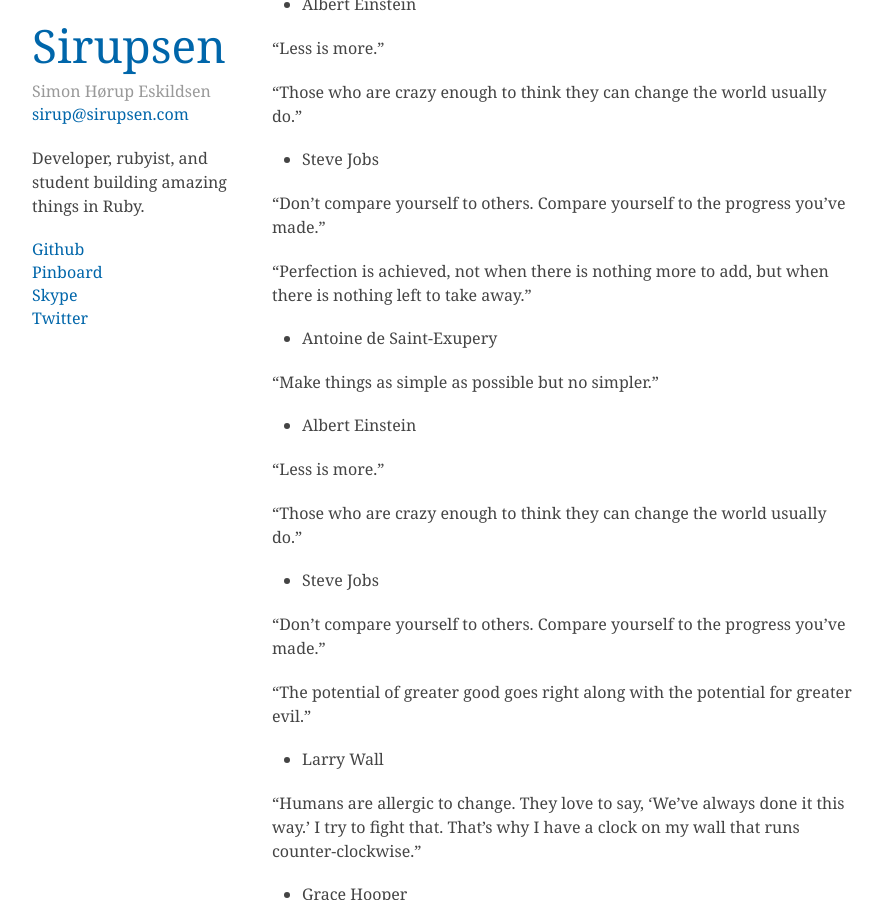
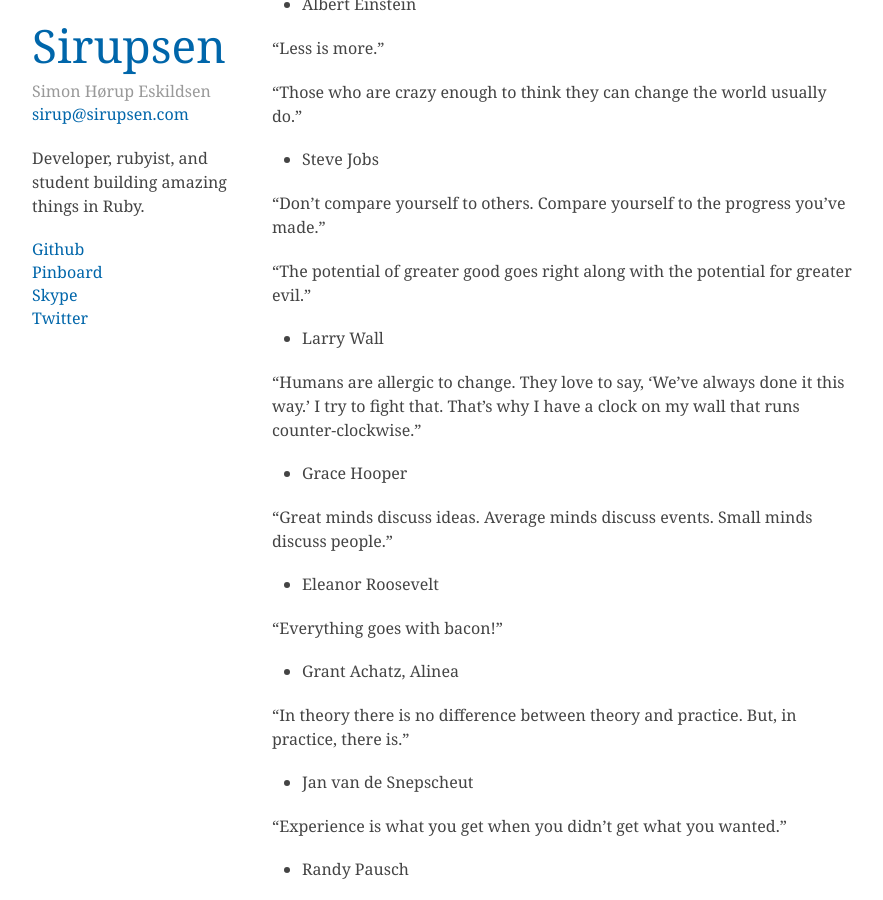
Before and after one commit to igor47/blog, a Jekyll site: the page built from _posts/2011-07-31-quotes.md, in a window 1280 px wide and 900 px high, scrolled down 399 px. Shown: the whole window, without its empty margins (138-1021 px from the left). Built offline with Jekyll 4.4.1, drawn with Linux system fonts in a browser that asks for light colours; Markdown is read by kramdown in place of the engine named in the settings; comment, search, counter and statistics services are not loaded.

Commit message:
repreat fix

```diff
--- a/_posts/2011-07-31-quotes.md
+++ b/_posts/2011-07-31-quotes.md
@@ -7,19 +7,6 @@
 Quotes are beautiful, because beauty is raising curiosity.
 
 This is my evolving growing list of favorite quotes. Originally I planned to add why I like them, but I've left them beautiful.
-
-“Perfection is achieved, not when there is nothing more to add, but when there is nothing left to take away.”
-- Antoine de Saint-Exupery
-
-"Make things as simple as possible but no simpler."
-- Albert Einstein
-
-"Less is more."
-
-"Those who are crazy enough to think they can change the world usually do."
-- Steve Jobs
-
-"Don't compare yourself to others. Compare yourself to the progress you've made."
 
 “Perfection is achieved, not when there is nothing more to add, but when there is nothing left to take away.”
 - Antoine de Saint-Exupery
```
